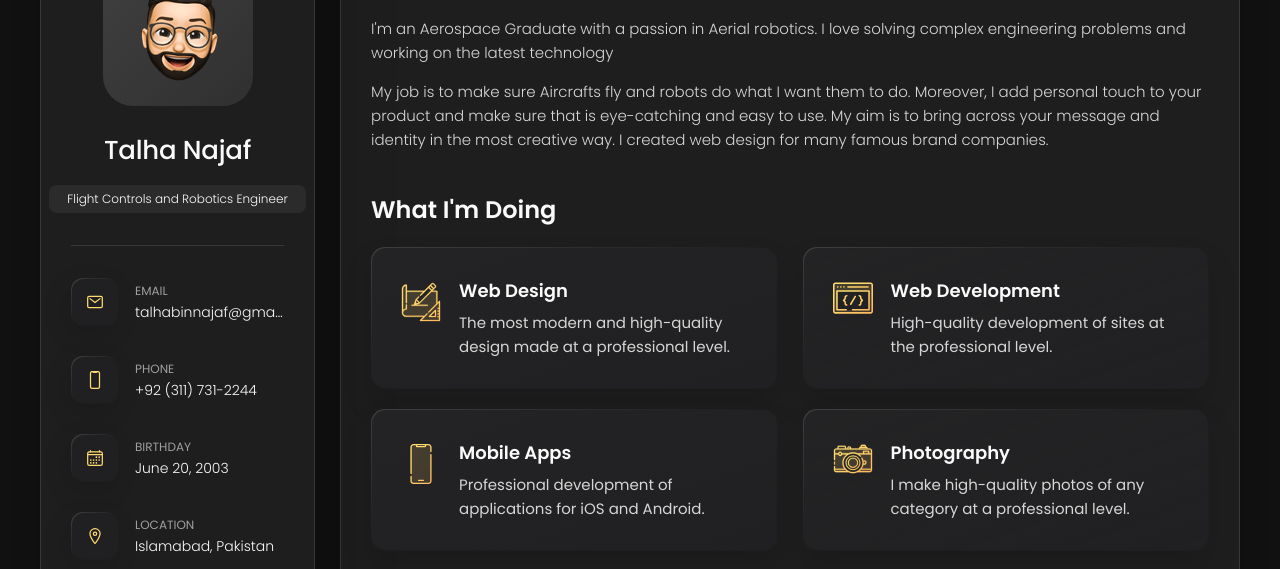
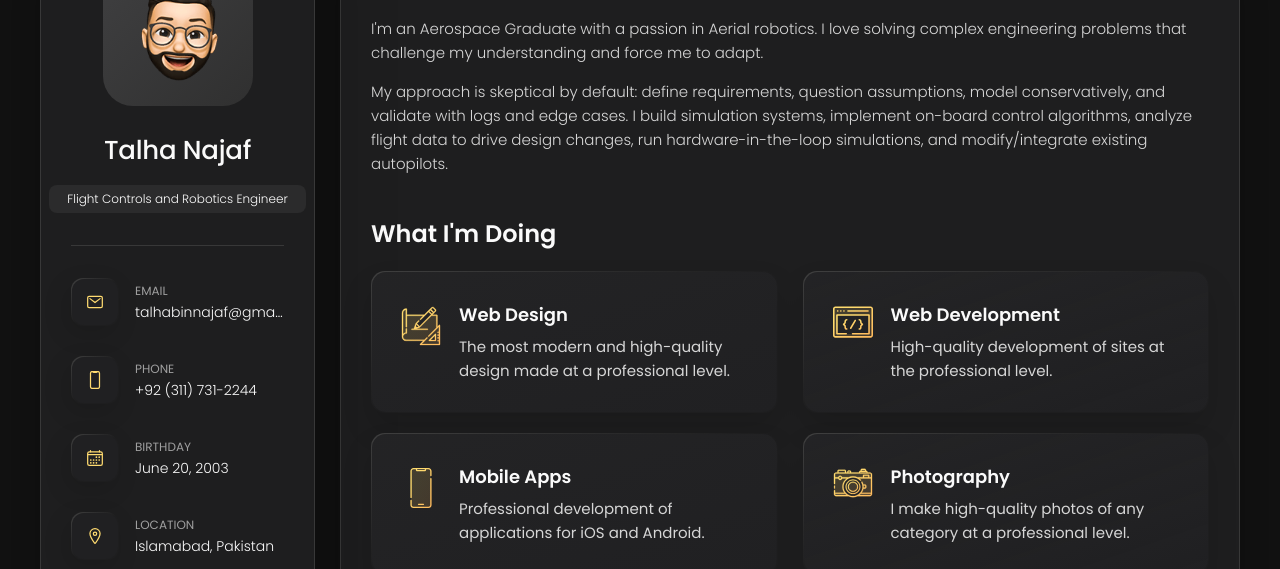
Before and after one commit to Talha-Najaf/website, a plain HTML site: page index.html in a window 1280 px wide. Shown: the part 162-731 px from the top of the page. Drawn offline with nearby package versions, Linux system fonts and the light colour scheme.

Commit message:
Update index.html

```diff
--- a/index.html
+++ b/index.html
@@ -209,17 +209,15 @@
 
         <section class="about-text">
           <p>
-            I'm an Aerospace Graduate with a passion in Aerial robotics. I love solving complex engineering problems
-            and working on the latest technology
+            I'm an Aerospace Graduate with a passion in Aerial robotics. I love solving complex engineering problems that challenge my understanding and force me to adapt.
           </p>
 
           <p>
-            My job is to make sure Aircrafts fly and robots do what I want them to do.
-            Moreover, I
-            add personal touch to your product and make sure that is eye-catching and easy to use. My aim is to bring
-            across your
-            message and identity in the most creative way. I created web design for many famous brand companies.
+            My approach is skeptical by default: define requirements, question assumptions, model conservatively, and validate with logs and edge cases.
+            I build simulation systems, implement on-board control algorithms, analyze flight data to drive design changes, run hardware-in-the-loop simulations,
+            and modify/integrate existing autopilots.
           </p>
+
         </section>
 
 
```
